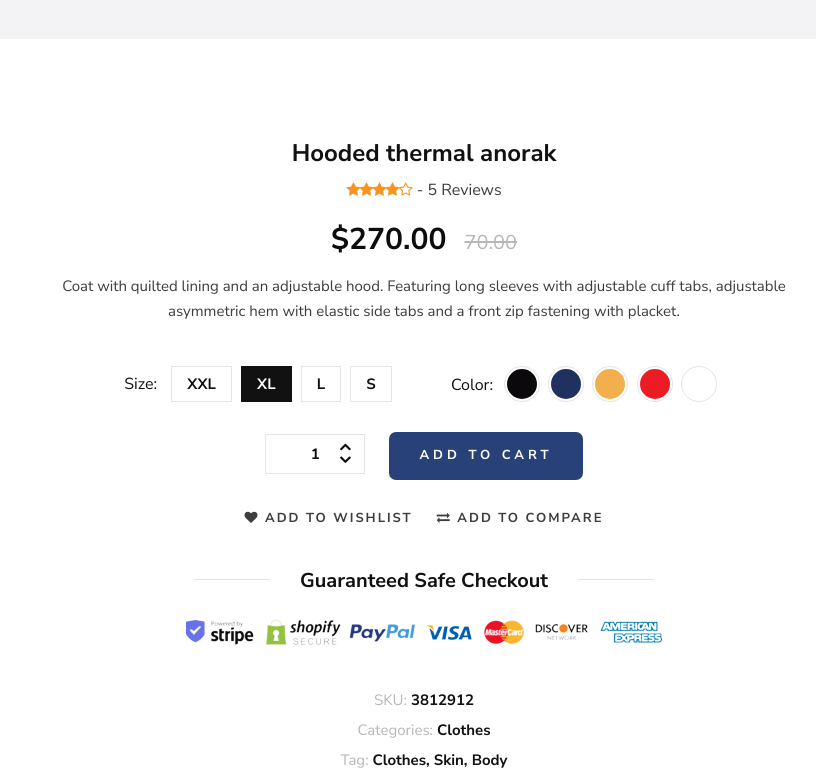
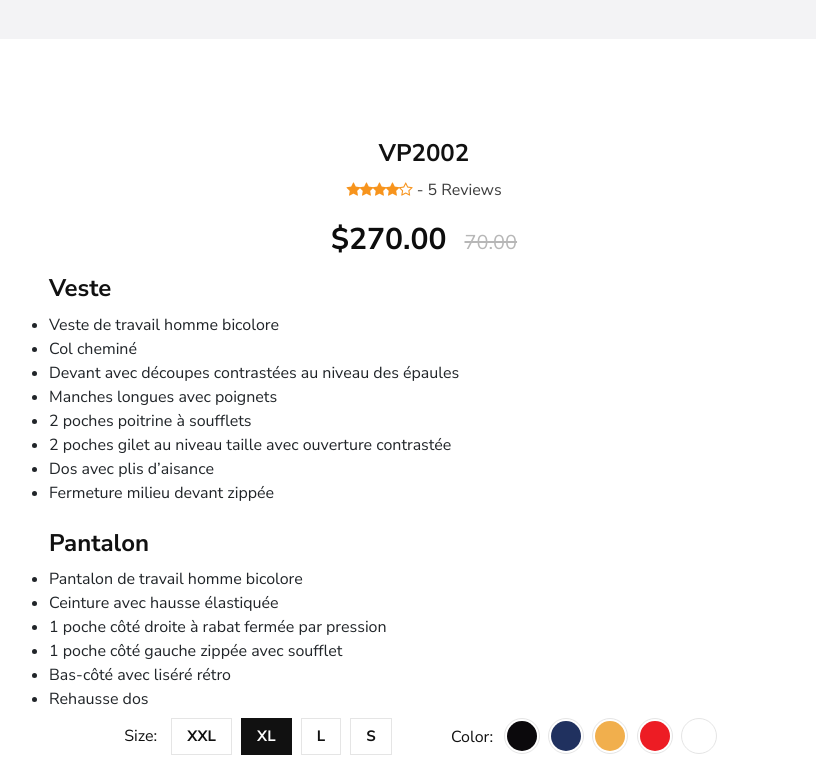
Before and after one commit to AYGTX/WM-master, a plain HTML site: page shop-details.html in a window 1280 px wide. Shown: the part 780-1562 px from the top of the page, without its empty margins (216-1032 px from the left). Drawn offline with Linux system fonts and the light colour scheme.

Commit message:
Details Page

```diff
--- a/shop-details.html
+++ b/shop-details.html
@@ -3,11 +3,11 @@
 
 <head>
     <meta charset="UTF-8">
-    <meta name="description" content="Male_Fashion Template">
-    <meta name="keywords" content="Male_Fashion, unica, creative, html">
+    <meta name="description" content="Template Workman by Consultim-IT">
+    <meta name="keywords" content="Consultim, unica, creative, html">
     <meta name="viewport" content="width=device-width, initial-scale=1.0">
     <meta http-equiv="X-UA-Compatible" content="ie=edge">
-    <title>Male-Fashion | Template</title>
+    <title>Workman</title>
 
     <!-- Google Font -->
     <link href="https://fonts.googleapis.com/css2?family=Nunito+Sans:wght@300;400;600;700;800;900&display=swap"
@@ -93,13 +93,13 @@
             <div class="row">
                 <div class="col-lg-3 col-md-3">
                     <div class="header__logo">
-                        <a href="./inex.html"><img src="img/logo.png" alt=""></a>
+                        <a href="./index.html"><img src="img/logo.png" alt=""></a>
                     </div>
                 </div>
                 <div class="col-lg-6 col-md-6">
                     <nav class="header__menu mobile-menu">
                         <ul>
-                            <li><a href="./inex.html">Home</a></li>
+                            <li><a href="./index.html">Home</a></li>
                             <li class="active"><a href="./shop.html">Shop</a></li>
                             <li><a href="#">Pages</a>
                                 <ul class="dropdown">
@@ -205,7 +205,7 @@
                 <div class="row d-flex justify-content-center">
                     <div class="col-lg-8">
                         <div class="product__details__text">
-                            <h4>Hooded thermal anorak</h4>
+                            <h4>VP2002</h4>
                             <div class="rating">
                                 <i class="fa fa-star"></i>
                                 <i class="fa fa-star"></i>
@@ -215,9 +215,30 @@
                                 <span> - 5 Reviews</span>
                             </div>
                             <h3>$270.00 <span>70.00</span></h3>
-                            <p>Coat with quilted lining and an adjustable hood. Featuring long sleeves with adjustable
-                                cuff tabs, adjustable asymmetric hem with elastic side tabs and a front zip fastening
-                            with placket.</p>
+                            <div class="text-left">
+                            <h4>Veste</h4>
+                                <ul>
+<li>   Veste de travail homme bicolore</li>
+<li>   Col cheminé</li>
+<li>   Devant avec découpes contrastées au niveau des épaules</li>
+<li>   Manches longues avec poignets</li>
+<li>   2 poches poitrine à soufflets</li>
+<li>   2 poches gilet au niveau taille avec ouverture contrastée</li>
+<li>   Dos avec plis d’aisance</li>
+<li>   Fermeture milieu devant zippée</li>
+                                </ul>
+                                <br>
+                                <h4 >Pantalon</h4>
+
+                                <ul>
+<li> Pantalon de travail homme bicolore</li>
+<li> Ceinture avec hausse élastiquée</li>
+<li> 1 poche côté droite à rabat fermée par pression</li>
+<li> 1 poche côté gauche zippée avec soufflet</li>
+<li> Bas-côté avec liséré rétro</li>
+<li> Rehausse dos</li>
+                                </ul>
+                            </div>
                             <div class="product__details__option">
                                 <div class="product__details__option__size">
                                     <span>Size:</span>
@@ -605,15 +626,12 @@
             <div class="row">
                 <div class="col-lg-12 text-center">
                     <div class="footer__copyright__text">
-                        <!-- Link back to Colorlib can't be removed. Template is licensed under CC BY 3.0. -->
                         <p>Copyright ©
                             <script>
                                 document.write(new Date().getFullYear());
-                            </script>2020
-                            All rights reserved | This template is made with <i class="fa fa-heart-o"
-                            aria-hidden="true"></i> by <a href="https://colorlib.com" target="_blank">Colorlib</a>
+                            </script>-2020
+                            Tous les droits sont réservés | This template is made by <a href="https://consultim-it.com/" target="_blank">Consultim-IT</a>
                         </p>
-                        <!-- Link back to Colorlib can't be removed. Template is licensed under CC BY 3.0. -->
                     </div>
                 </div>
             </div>
```
Also changed, not shown: about.html (+5 -8 lines), blog-details.html (+3 -3 lines), blog.html (+5 -8 lines), checkout.html (+5 -8 lines), contact.html (+7 -8 lines), index.html (+9 -12 lines), shop.html (+5 -8 lines), shopping-cart.html (+5 -8 lines), img/banner/banner-2.jpg, img/shop-details/product-big-2.png, img/shop-details/product-big-3.png, img/shop-details/product-big.png, img/shop-details/thumb-1.png, img/shop-details/thumb-2.png, 1 more files.
